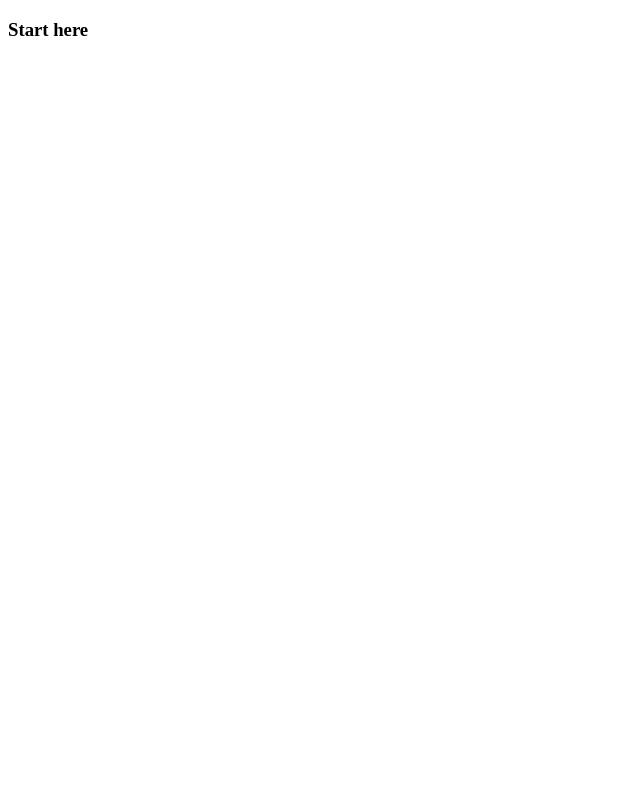
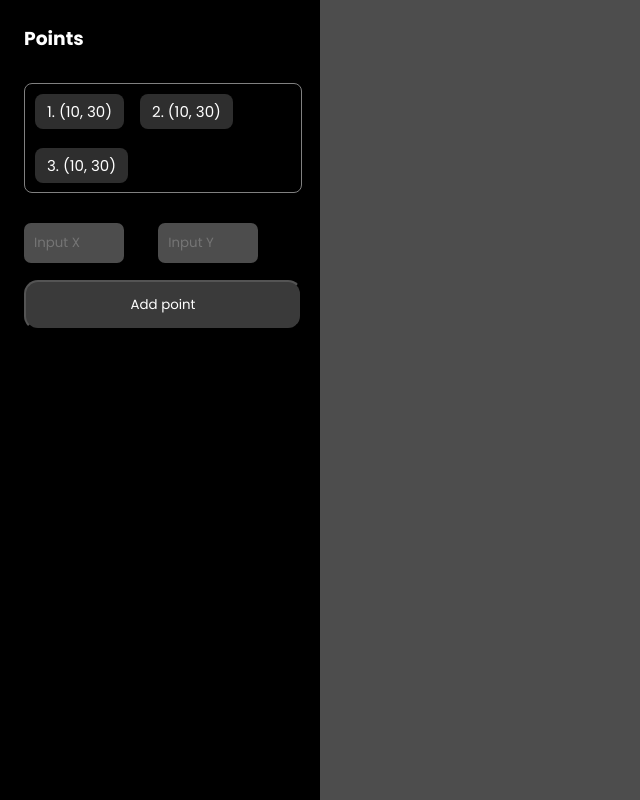
Before and after one commit to minhkonzz/ImplementConvexHullAlgorithm, a plain HTML site: page index.html in a window 1280 px wide. Shown: the whole page, without its empty margins (0-640 px from the left). Drawn offline with Linux system fonts and the light colour scheme.

Commit message:
build sidebar for managing points - 1

```diff
--- a/index.html
+++ b/index.html
@@ -1,11 +1,27 @@
 <!DOCTYPE html>
-<html lang="en-us">
-    <head>
-        <title>Implement Convex Hull Algorithm</title>
-        <meta charset="utf-8">
-    </head>
-    <body>
-        <h3>Start here</h3>
-    </body>
-    <script src="./script.js"></script>
+<html>
+  <head>
+    <title>ConvexHull Demo</title>
+    <meta charset="utf-8">
+    <link rel="stylesheet" type="text/css" href="./style.css">
+  </head>
+  <body>
+    <div id="container">
+      <aside>
+        <h3>Points</h3>
+        <div class="points-container">
+          <span>1. (10, 30)</span>
+          <span>2. (10, 30)</span>
+          <span>3. (10, 30)</span>
+        </div>
+        <div class="point-input-container">
+          <input id="x-inp" type="text" placeholder="Input X">
+          <input id="y-inp" type="text" placeholder="Input Y">
+        </div>
+        <button id="add-point-btn">Add point</button>
+      </aside>
+      <main></main>
+    </div>
+  </body>
+  <script src="script.js"></script>
 </html>
--- a/script.js
+++ b/script.js
@@ -1,5 +1,15 @@
-// declare Point structure
-function Point(_x, _y) {
-    this.x = _x;
-    this.y = _y;
-}
+/* Get DOMElements */
+const addPointBtn = document.getElementById("add-point-btn");
+const pointsContainer = document.querySelector(".points-container");
+const XInput = document.getElementById("x-inp");
+const YInput = document.getElementById("y-inp");
+
+/* Initialize custom variables */
+let points = [];
+
+
+addPointBtn.addEventListener("click", function() {
+  const XValue = XInput.value;
+  const YValue = YInput.value;
+  console.log(XValue, YValue);
+});
--- a/style.css
+++ b/style.css
@@ -1,5 +1,86 @@
+@import url('https://fonts.googleapis.com/css2?family=Poppins:wght@400;500;600;700&display=swap');
+
 * {
-    margin: 0;
-    padding: 0;
-    box-sizing: border-box;
+  margin: 0;
+  padding: 0;
+  box-sizing: border-box;
+  color: white;
+  font-family: Poppins, sans-serif;
 }
+
+:root {
+  --sidebar-width: 320px;
+}
+
+#container {
+  position: relative;
+  width: 100vw;
+  height: 100vh;
+  background-color: gray;
+}
+
+aside {
+  position: absolute;
+  left: 0;
+  width: var(--sidebar-width);
+  height: 100vh;
+  background-color: black;
+  padding: 24px 18px 0 24px;
+}
+
+main {
+  position: absolute;
+  width: calc(100vw - var(--sidebar-width));
+  right: 0;
+  height: 100vh;
+  background-color: rgb(77, 77, 77);
+}
+
+.points-container {
+  display: flex;
+  flex-wrap: wrap;
+  border: 0.3px solid gray;
+  margin: 30px 0px 30px 0;
+  border-radius: 8px;
+}
+
+.points-container span {
+  padding: 6px 12px;
+  background-color: rgb(46, 46, 46);
+  border-radius: 8px;
+  margin: 10px 6px 9px 10px;
+  font-size: 15px;
+}
+
+.point-input-container {
+  margin: 7px 0 7px 0;
+}
+
+.point-input-container > * {
+  display: inline-block;
+  width: 100px;
+  height: 40px;
+  border: none;
+  background-color: rgb(77, 77, 77);
+  border-radius: 7px;
+  padding-left: 10px;
+  outline: none;
+  color: white;
+}
+
+.point-input-container input:last-child {
+  margin-left: 30px;
+}
+
+#add-point-btn {
+  width: 100%;
+  height: 50px;
+  background-color: rgb(58, 58, 58);
+  border-radius: 14px;
+  transition: all 0.5s ease;
+  margin-top: 10px;
+}
+
+#add-point-btn:hover {
+  background-color: rgb(68, 68, 68);
+}
```
